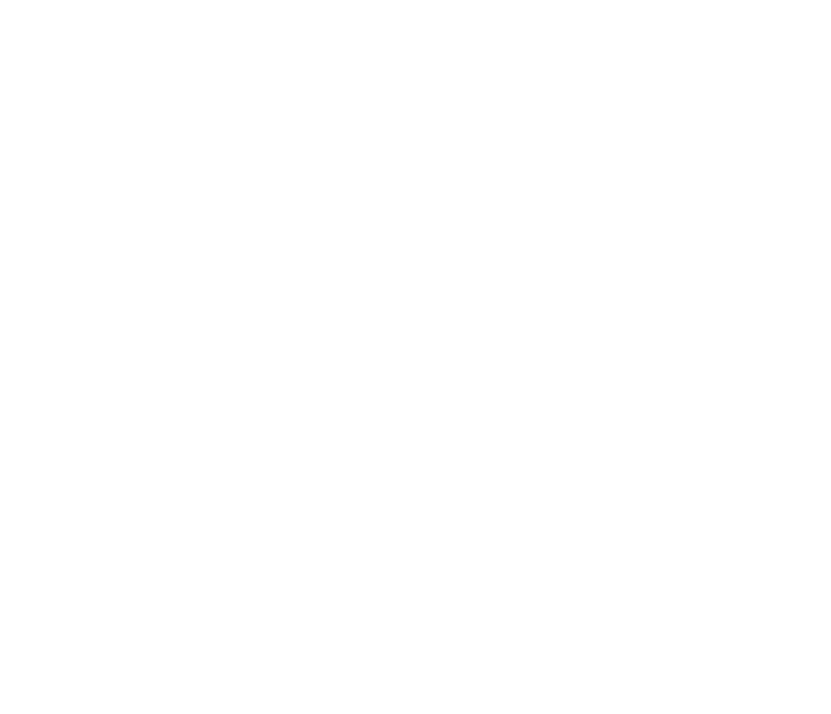
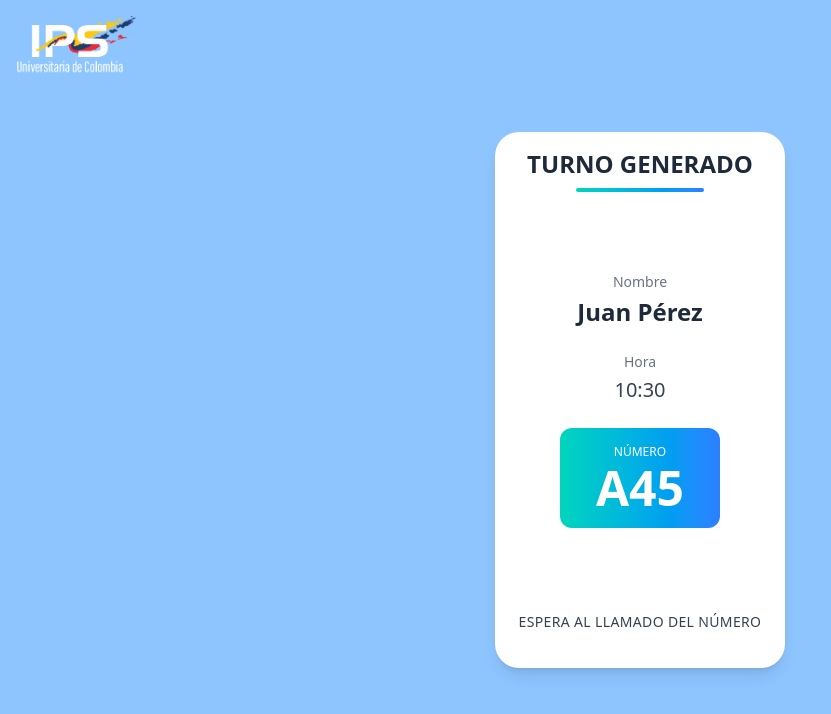
Before and after one commit to Albarracin-sg/IPS, a React (Vite) app in the folder Frontend/: page /turno in a window 1280 px wide. Before the commit this address had no page. Shown: the top 714 px of the page, without its empty margins (0-831 px from the left). Built offline with nearby package versions, Linux system fonts and the light colour scheme.

Commit message:
Estilizacion e implementacion de la nueva ruta de Ticket

```diff
--- a/Frontend/src/Pages/PagUsuario/Principal_Pag.jsx
+++ b/Frontend/src/Pages/PagUsuario/Principal_Pag.jsx
@@ -4,7 +4,7 @@
 
 export default function PagUsuarioPrincipal() {
     return (
-        <div className="relative min-h-screen w-screen bg-blue-400 flex justify-center items-center overflow-auto">
+        <div className="relative min-h-screen w-screen bg-blue-300 flex justify-center items-center overflow-auto">
 			<LogoInicio />
 			<Card />
 		</div>
--- a/Frontend/src/Pages/PagUsuario/Register_Pag.jsx
+++ b/Frontend/src/Pages/PagUsuario/Register_Pag.jsx
@@ -1,11 +1,10 @@
-
 import LogoInicio from "../../UsuarioQR/components/Logo"
 import RegisterForm from "../../UsuarioQR/components/Register/registro"
 
 const Form = () => {
 	return (
 
-		<div className="relative min-h-screen w-screen bg-blue-400 flex justify-center items-center overflow-auto">
+		<div className="relative min-h-screen w-screen bg-blue-300 flex justify-center items-center overflow-auto">
 			<LogoInicio />
 			<RegisterForm />
 		</div>
--- a/Frontend/src/Pages/PagUsuario/Turnos_Pag.jsx
+++ b/Frontend/src/Pages/PagUsuario/Turnos_Pag.jsx
@@ -0,0 +1,14 @@
+import LogoInicio from "../../UsuarioQR/components/Logo"
+import TicketCard from "../../UsuarioQR/components/Tunos/ticketCard"
+
+const Ticket = () => {
+	return (
+
+		<div className="relative min-h-screen w-screen bg-blue-300 flex justify-center items-center overflow-auto">
+			<LogoInicio />
+			<TicketCard />
+		</div>
+	)
+}
+
+export default Ticket
--- a/Frontend/src/UsuarioQR/components/Principal/Button.jsx
+++ b/Frontend/src/UsuarioQR/components/Principal/Button.jsx
@@ -9,7 +9,7 @@
 
     return (
         <button
-            className={`${estilo}  font-medium px-6 py-3 rounded-lg transition-all duration-300 transform hover:scale-105 shadow-lg w-full mb-2 flex items-center justify-center`}
+            className={`${estilo}  font-medium px-6 py-3 rounded-lg cursor-pointer transition-all duration-300 transform hover:scale-105 shadow-lg w-full mb-2 flex items-center justify-center`}
             onClick={onClick}
         >
             {tipo === "ConsultarCita" ? (
--- a/Frontend/src/UsuarioQR/components/Register/registro.jsx
+++ b/Frontend/src/UsuarioQR/components/Register/registro.jsx
@@ -53,9 +53,7 @@
           <div className="grid grid-cols-1 sm:grid-cols-2 gap-4">
             {/* Campo para primer apellido */}
             <div>
-
               <Label htmlFor="primerApellido" text="Primer Apellido" tipo="subtitulo"/>
-
               <input
                 className="w-full px-4 py-2 border-2 border-gray-200 rounded-full focus:outline-none focus:border-blue-500 transition-colors text-gray-700"
                 type="text"
@@ -68,9 +66,7 @@
 
             {/* Campo para segundo apellido (opcional) */}
             <div>
-              <label htmlFor="segundoApellido" className="block text-sm font-medium text-gray-700 mb-1">
-                Segundo Apellido
-              </label>
+              <Label htmlFor="segundoApellido" text="Segundo Apellido" tipo="subtitulo"/>
               <input
                 className="w-full px-4 py-2 border-2 border-gray-200 rounded-full focus:outline-none focus:border-blue-500 transition-colors text-gray-700"
                 type="text"
@@ -83,23 +79,16 @@
 
           {/* Campo para fecha de nacimiento con ícono de calendario */}
           <div>
-            <label htmlFor="fechaNacimiento" className="block text-sm font-medium text-gray-700 mb-1">
-              Fecha de Nacimiento
-            </label>
+            <Label htmlFor="fechaNacimiento" text="Fecha de Nacimiento" tipo="subtitulo"/>
             <div className="relative">
               {/* Input de tipo date para seleccionar fecha */}
               <input
                 type="date"
                 name="fechaNacimiento"
-                className="w-full pl-10 pr-4 py-2 border-2 border-gray-200 rounded-full focus:outline-none focus:border-blue-500 transition-colors text-gray-700"
+                className="w-full pl-5 pr-5 py-2 border-2 border-gray-200 rounded-full focus:outline-none focus:border-blue-500 transition-colors text-gray-700"
                 required
               />
-              {/* Ícono de calendario */}
-              <div className="absolute left-3 top-2.5 text-gray-400">
-                <svg xmlns="http://www.w3.org/2000/svg" className="h-5 w-5" fill="none" viewBox="0 -3.5 24 24" stroke="currentColor">
-                  <path strokeLinecap="round" strokeLinejoin="round" strokeWidth={2} d="M8 7V3m8 4V3m-9 8h10M5 21h14a2 2 0 002-2V7a2 2 0 00-2-2H5a2 2 0 00-2 2v12a2 2 0 002 2z" />
-                </svg>
-              </div>
+
             </div>
           </div>
         </div>
@@ -112,9 +101,7 @@
           <div className="grid grid-cols-1 sm:grid-cols-2 gap-4">
             {/* Campo para selección de localidad con menú desplegable */}
             <div>
-              <label htmlFor="localidad" className="block text-sm font-medium text-gray-700 mb-1">
-                Localidad
-              </label>
+              <Label htmlFor="localidad" text="Localidad" tipo="subtitulo"/>
               <div className="relative">
                 {/* Select personalizado con apariencia redondeada */}
                 <select
@@ -156,9 +143,7 @@
 
             {/* Campo para número de teléfono con ícono */}
             <div>
-              <label htmlFor="numeroTelefono" className="block text-sm font-medium text-gray-700 mb-1">
-                Número de Teléfono
-              </label>
+              <Label htmlFor="numeroTelefono" text="Número de Teléfono" tipo="subtitulo"/>
               <div className="relative">
                 {/* Input para teléfono con validación de formato */}
                 <input
@@ -185,9 +170,7 @@
 
           {/* Sección tipo de documento con menú desplegable */}
           <div>
-            <label htmlFor="tipoDocumento" className="block text-sm font-medium text-gray-700 mb-1">
-              Tipo de Documento
-            </label>
+            <Label htmlFor="tipoDocumento" text="Tipo de Documento" tipo="subtitulo"/>
             <div className="relative">
               {/* Select personalizado para tipos de documento */}
               <select
@@ -214,9 +197,7 @@
 
           {/* Campo para número de documento con ícono */}
           <div>
-            <label htmlFor="numeroDocumento" className="block text-sm font-medium text-gray-700 mb-1">
-              Documento
-            </label>
+            <Label htmlFor="numeroDocumento" text="Número de Documento" tipo="subtitulo"/>
             <div className="relative">
               {/* Input para número de documento con ícono */}
               <input
@@ -239,9 +220,7 @@
 
           {/* Campo para correo con ícono */}
           <div>
-            <label htmlFor="email" className="block text-sm font-medium text-gray-700 mb-1">
-              Correo electrónico
-            </label>
+            <Label htmlFor="email" text="Correo Electrónico" tipo="subtitulo"/>
             <div className="relative">
               {/* Input para correo electrónico con ícono */}
               <input
@@ -268,7 +247,7 @@
       <div className="flex justify-center mt-8">
         <button
           type="submit"
-          className="w-64 py-3 px-4 bg-gradient-to-r from-emerald-400 to-blue-500 text-white font-medium rounded-full hover:opacity-90 transition-opacity focus:outline-none focus:ring-2 focus:ring-blue-500 focus:ring-opacity-50 shadow-lg"
+          className="w-64 py-3 px-4 bg-gradient-to-r from-emerald-400 to-blue-500 text-white font-medium rounded-lg transition-all duration-300 transform hover:scale-105  hover:opacity-50 shadow-lg"
         >
           ENVIAR
         </button>
--- /dev/null
+++ b/Frontend/src/UsuarioQR/components/Tunos/ticketCard.jsx
@@ -0,0 +1,60 @@
+import React from "react";
+
+const TicketCard = () => {
+  // Sample data for demonstration
+  const currentPatient = {
+    name: "Juan Pérez",
+    turn: "A45",
+    time: "10:30",
+    module: "3"
+  };
+
+  return (
+    <div className="flex justify-center items-center p-4">
+      <div className="bg-white rounded-3xl shadow-lg w-full max-w-md overflow-hidden">
+        <div className="p-6 pt-4">
+          {/* Header with gradient underline */}
+          <h1 className="text-center text-2xl font-bold text-gray-800 mb-2">
+            TURNO GENERADO
+          </h1>
+          <div className="flex justify-center mb-6">
+            <div className="h-1 w-32 bg-gradient-to-r from-teal-400 to-blue-500 rounded-full"></div>
+          </div>
+
+          {/* Content container */}
+          <div className="bg-white rounded-2xl p-6 mb-4">
+            {/* Ticket content */}
+            <div className="flex flex-col items-center justify-center space-y-6 py-8">
+              {/* Patient Name */}
+              <div className="text-center">
+                <p className="text-sm text-gray-500 mb-1">Nombre</p>
+                <h2 className="text-2xl font-bold text-gray-800">{currentPatient.name}</h2>
+              </div>
+
+              {/* Time */}
+              <div className="text-center">
+                <p className="text-sm text-gray-500 mb-1">Hora</p>
+                <h3 className="text-xl text-gray-700">{currentPatient.time}</h3>
+              </div>
+
+              {/* Ticket Number - Highlighted */}
+              <div className="text-center bg-gradient-to-r from-teal-400 to-blue-500 p-4 rounded-xl w-40">
+                <p className="text-xs text-white mb-1">NÚMERO</p>
+                <h1 className="text-5xl font-bold text-white">{currentPatient.turn}</h1>
+              </div>
+            </div>
+          </div>
+
+          {/* Footer */}
+          <div className="text-center py-3">
+            <p className="text-sm font-medium tracking-wide text-gray-700">
+              ESPERA AL LLAMADO DEL NÚMERO
+            </p>
+          </div>
+        </div>
+      </div>
+    </div>
+  );
+};
+
+export default TicketCard;
--- a/Frontend/src/routes/AppRoutes.jsx
+++ b/Frontend/src/routes/AppRoutes.jsx
@@ -1,12 +1,14 @@
 import { Routes, Route } from "react-router-dom";
 import PrincipaPage from "../pages/PagUsuario/Principal_Pag";
 import RegisterForm from "../pages/PagUsuario/Register_Pag";
+import Ticket from "../pages/PagUsuario/Turnos_Pag";
 
 function AppRoutes() {
   return (
     <Routes>
       <Route path="/" element={<PrincipaPage />} />
         <Route path="/registro" element={<RegisterForm />} />
+        <Route path="/turno" element={<Ticket />} />
     </Routes>
   );
 }
```
